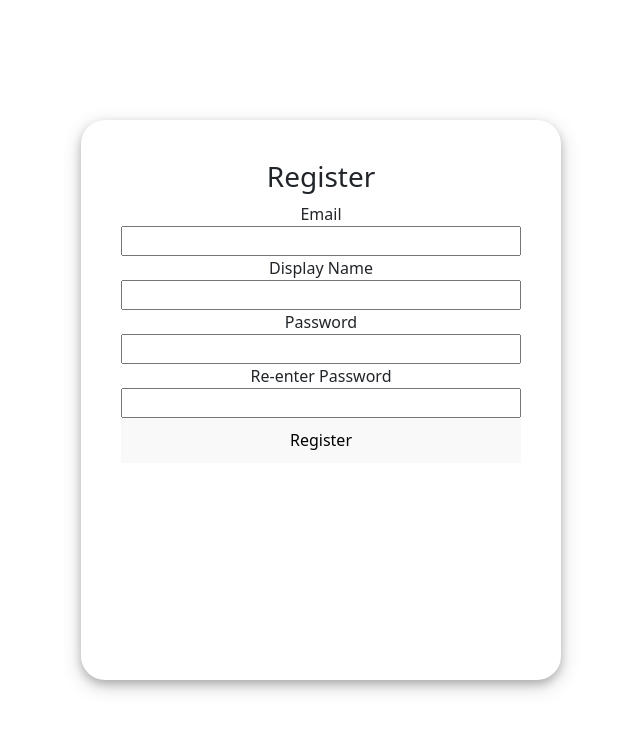
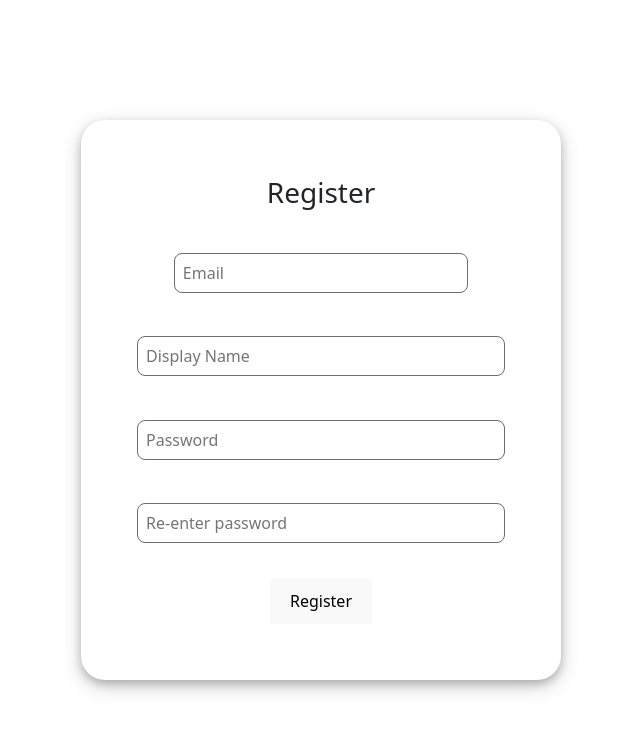
Before and after one commit to rohitchelat2/Messenger, a React (Vite) app in the folder client/: page /register in a window 1280 px wide. Shown: the top 730 px of the page, without its empty margins (319-959 px from the left). Built offline with nearby package versions, Linux system fonts and the light colour scheme.

Commit message:
register_box

```diff
--- a/client/src/App.css
+++ b/client/src/App.css
@@ -14,11 +14,28 @@
   align-self: center;
   display: flex;
   flex-direction: column;
-  justify-content: left;
-  align-items: left;
+  justify-content: space-between;
+  align-items: center;
   background-color: #ffffff;
-  padding: 5vh;
+  padding: 7vh;
   border-radius: 3vh;
   margin: auto;
   box-shadow: 0 4px 8px 0 rgba(0, 0, 0, 0.2), 0 6px 20px 0 rgba(0, 0, 0, 0.19);
 }
+.input-container{
+  width: 80%;
+  display: flex;
+  flex-direction: column;
+  justify-content: center;
+  align-items: center;
+}
+input{
+  width: 100%;
+  height: 5vh;
+  margin: 1vh;
+  padding: 1vh;
+  border-radius: 1vh;
+  border: 1px solid #6c6c6c;
+  background-color: #ffffff;
+  color: black;
+}
--- a/client/src/components/Register.jsx
+++ b/client/src/components/Register.jsx
@@ -8,6 +8,7 @@ function Register() {
   const [usernameInput, setUsernameInput] = useState("");
   const [passwordInput, setPasswordInput] = useState("");
   const [rePasswordInput, setRePasswordInput] = useState("");
+  const [errorEmail, setErrorEmail] = useState("");
   const navigate = useNavigate();
 
 
@@ -26,18 +27,28 @@ function Register() {
     else{console.log("Password dosen't match")}
 
   };
+  const checkEmail = (e) => {
+    const email = e.target.value;
+    if(!/^[^\s@]+@[^\s@]+\.[^\s@]+$/.test(email)&&email.length>0){
+      setErrorEmail("Invalid email");
+    } else {
+      setErrorEmail("");
+    }};
 
   return (
     <div className="register-container">
       <h3>Register</h3>
-      <label>Email</label>
-      <input type="text" value={emailInput}  onChange={(e) => setEmailInput(e.target.value)}  />
-      <label>Display Name</label>
-      <input type="text" value={usernameInput}  onChange={(e) => setUsernameInput(e.target.value)}  />
-      <label>Password</label>
-      <input type="password" value={passwordInput}  onChange={(e) => setPasswordInput(e.target.value)}  />
-      <label>Re-enter Password</label>
-      <input type="password" value={rePasswordInput}  onChange={(e) => setRePasswordInput(e.target.value)}  />
+
+      <div className="input-container">
+        <input type="email" value={emailInput} placeholder="Email" onBlur={checkEmail} onChange={(e) => setEmailInput(e.target.value)}  />
+        <div style={{color: "red"}}>{errorEmail}</div>
+      </div>
+
+      <input type="text" value={usernameInput} placeholder="Display Name" onChange={(e) => setUsernameInput(e.target.value)}  />
+
+      <input type="password" value={passwordInput} placeholder="Password" onChange={(e) => setPasswordInput(e.target.value)}  />
+
+      <input type="password" value={rePasswordInput} placeholder="Re-enter password" onChange={(e) => setRePasswordInput(e.target.value)}  />
 
       <button onClick={sendLoginDetails}>Register</button>
     </div>
```
